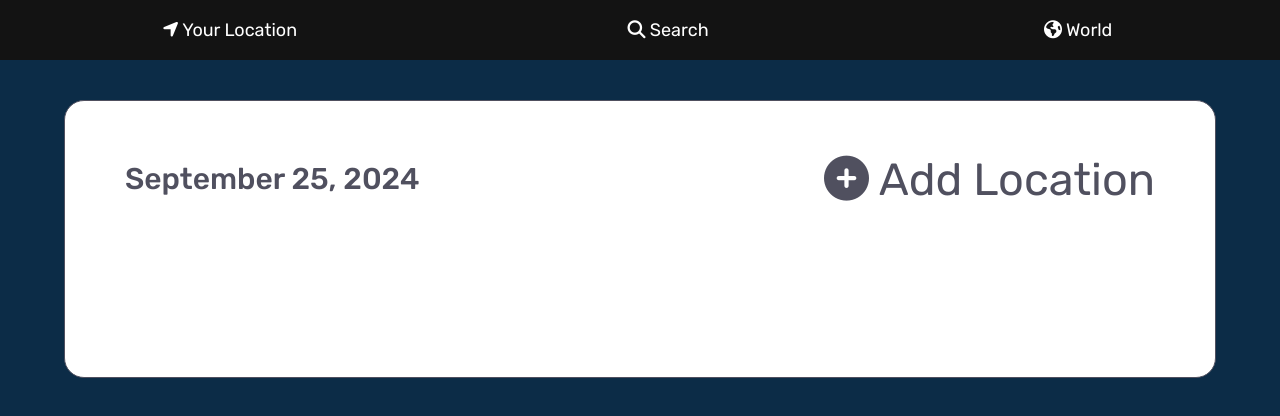
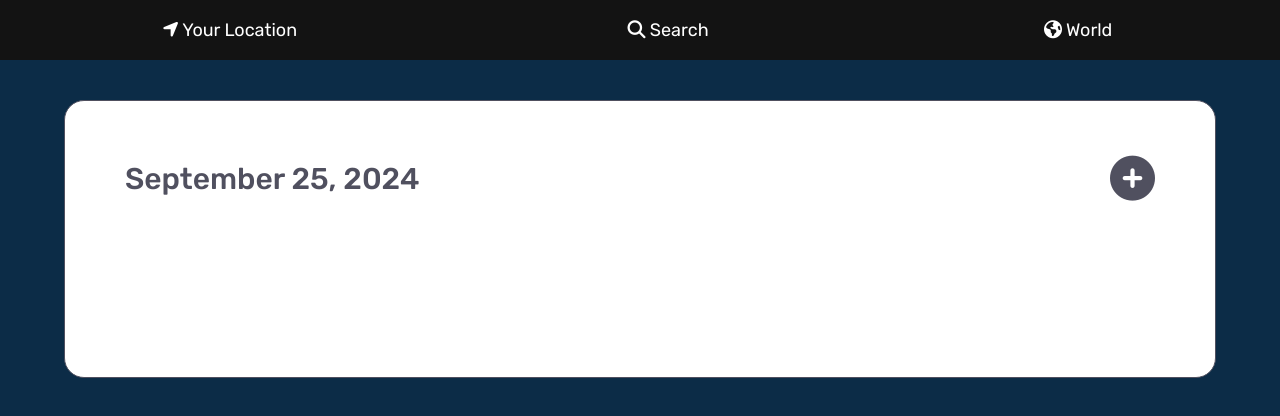
Before and after one commit to ryantonucci/Weather-App, a plain HTML site: page world.html in a window 1280 px wide. Drawn offline with Linux system fonts and the light colour scheme; no server answers.

Commit message:
Update world.html

```diff
--- a/world.html
+++ b/world.html
@@ -39,7 +39,6 @@
       <div class="date">September 12, 2024</div>
       <div class="button">
         <i class="fa-solid fa-circle-plus btn-icon"></i>
-        <span class="add-location-text">Add Location</span> <!-- New element added here -->
       </div>
     </div>
     <!-- add section -->
```
